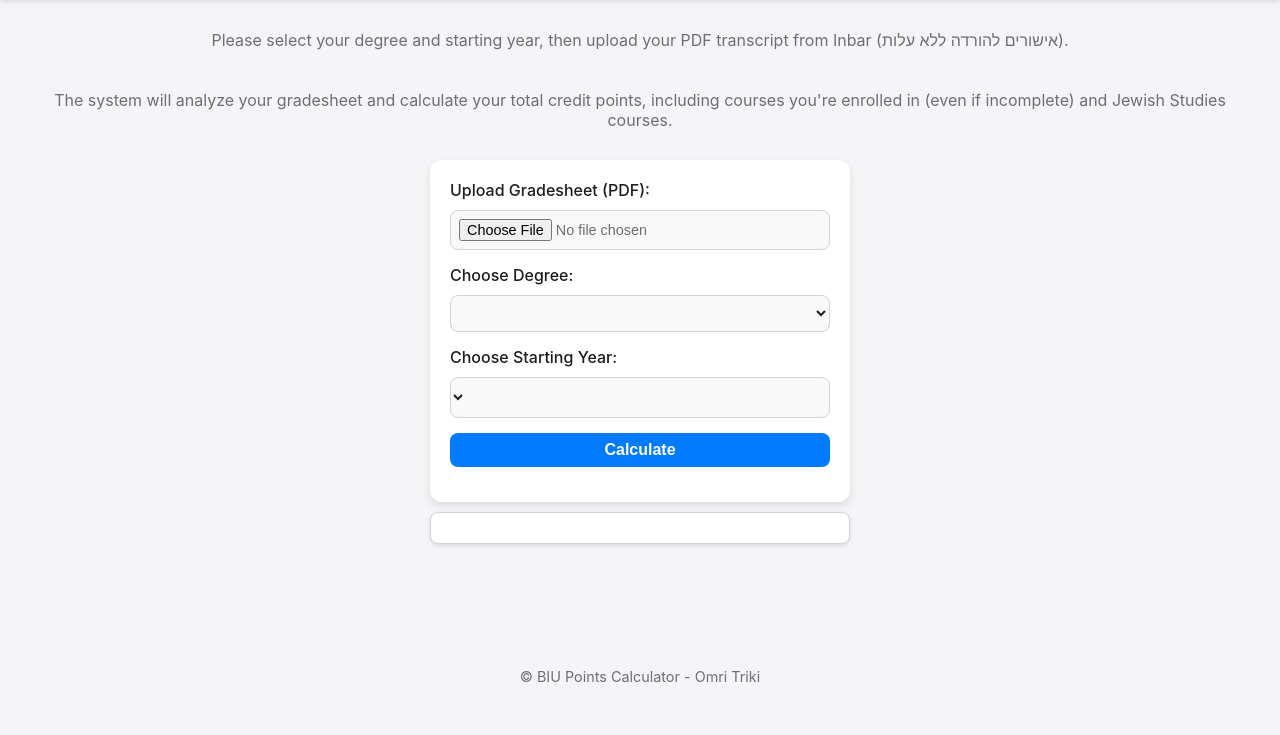
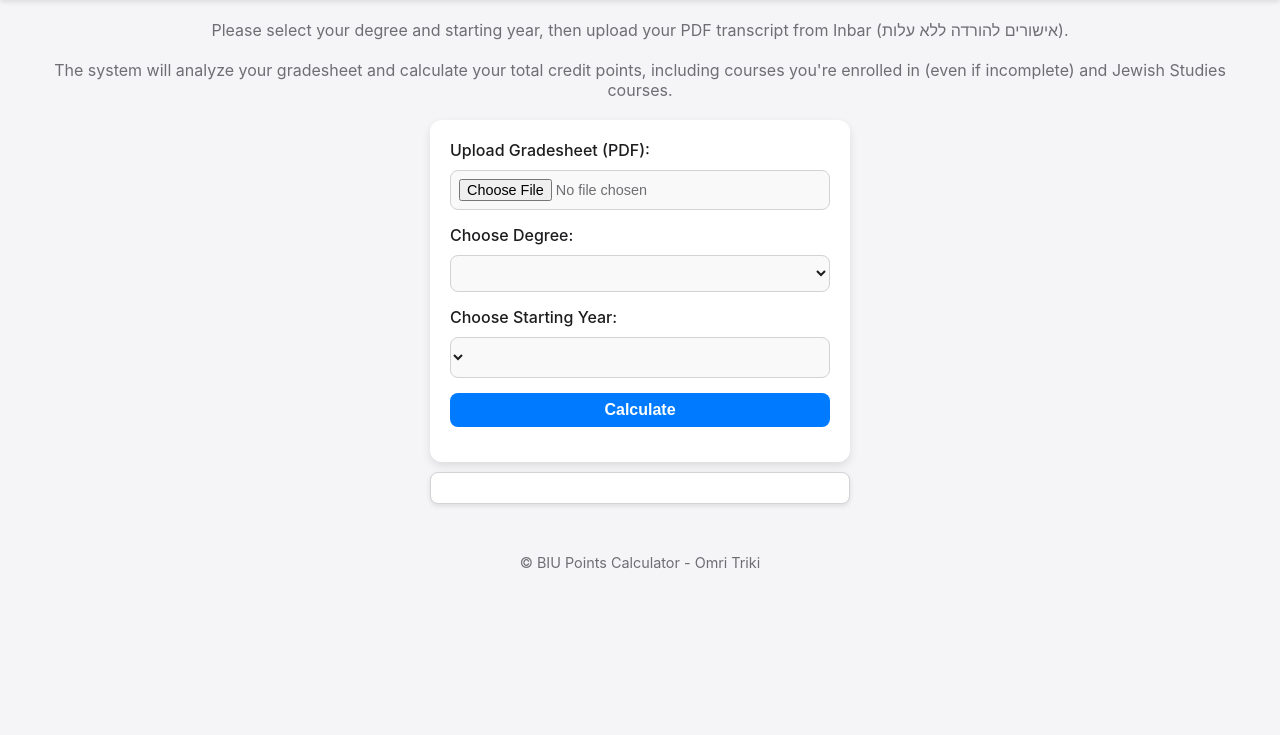
Before and after one commit to omritriki/BIU-Points-Calculator, a FastAPI app: page / in a window 1280 px wide. Shown: the part 65-800 px from the top of the page. Run offline with FastAPI, Linux system fonts and the light colour scheme; lists and menus that the app fills with data are empty.

Commit message:
fixed design

```diff
--- a/index.html
+++ b/index.html
@@ -58,7 +58,7 @@
 
     <!-- Footer Section -->
     <footer>
-        <p>&copy; BIU Points Calculator - Omri Triki</p>
+        &copy; BIU Points Calculator - Omri Triki
     </footer>
 
     <!-- JavaScript Section -->
--- a/static/styles.css
+++ b/static/styles.css
@@ -50,7 +50,6 @@ main {
 p {
     font-size: 1em;
     color: #6e6e73;
-    padding: 10px;
     margin-bottom: 20px;
 }
 
@@ -168,7 +167,7 @@ button:hover {
 
 /* Footer Styles */
 footer {
-    position: fixed;
+    /*position: fixed;*/
     padding: 10px;
     bottom: 0;
     width: 100%;
```
